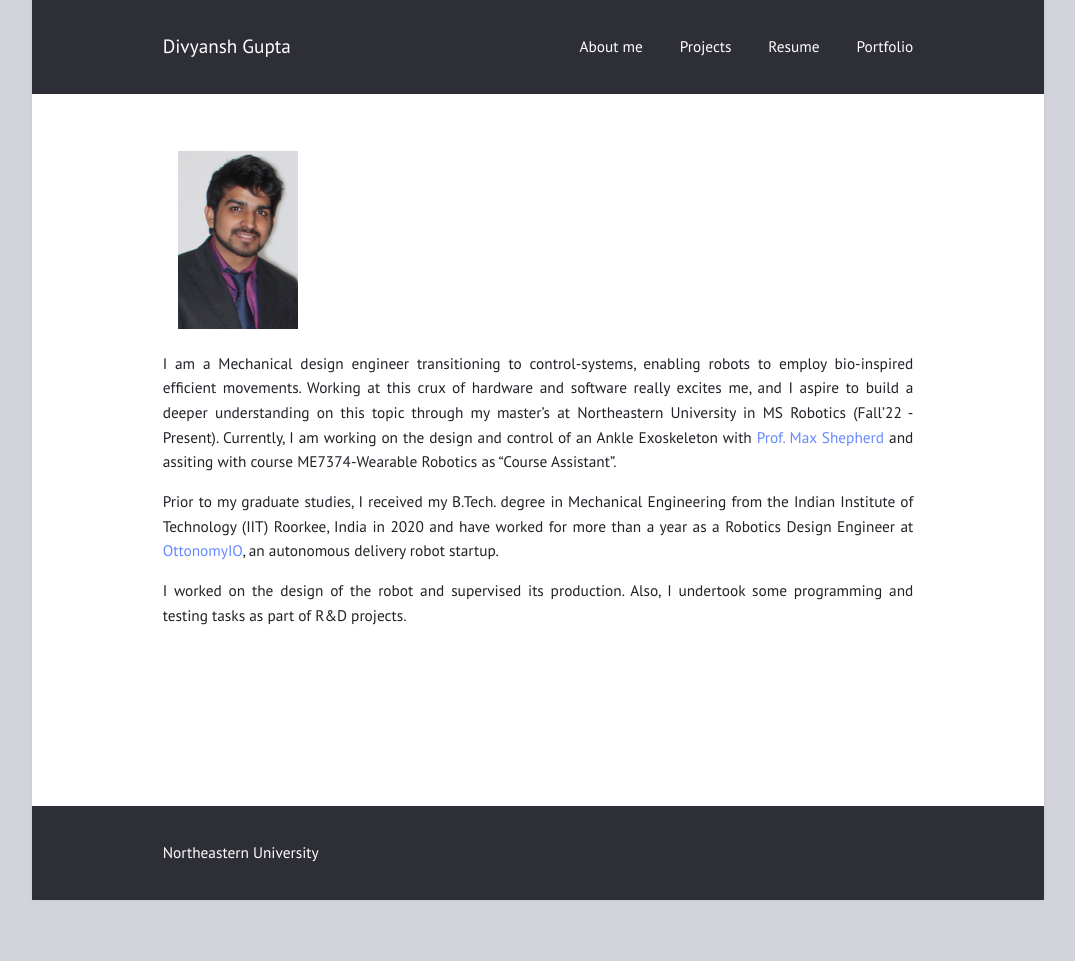
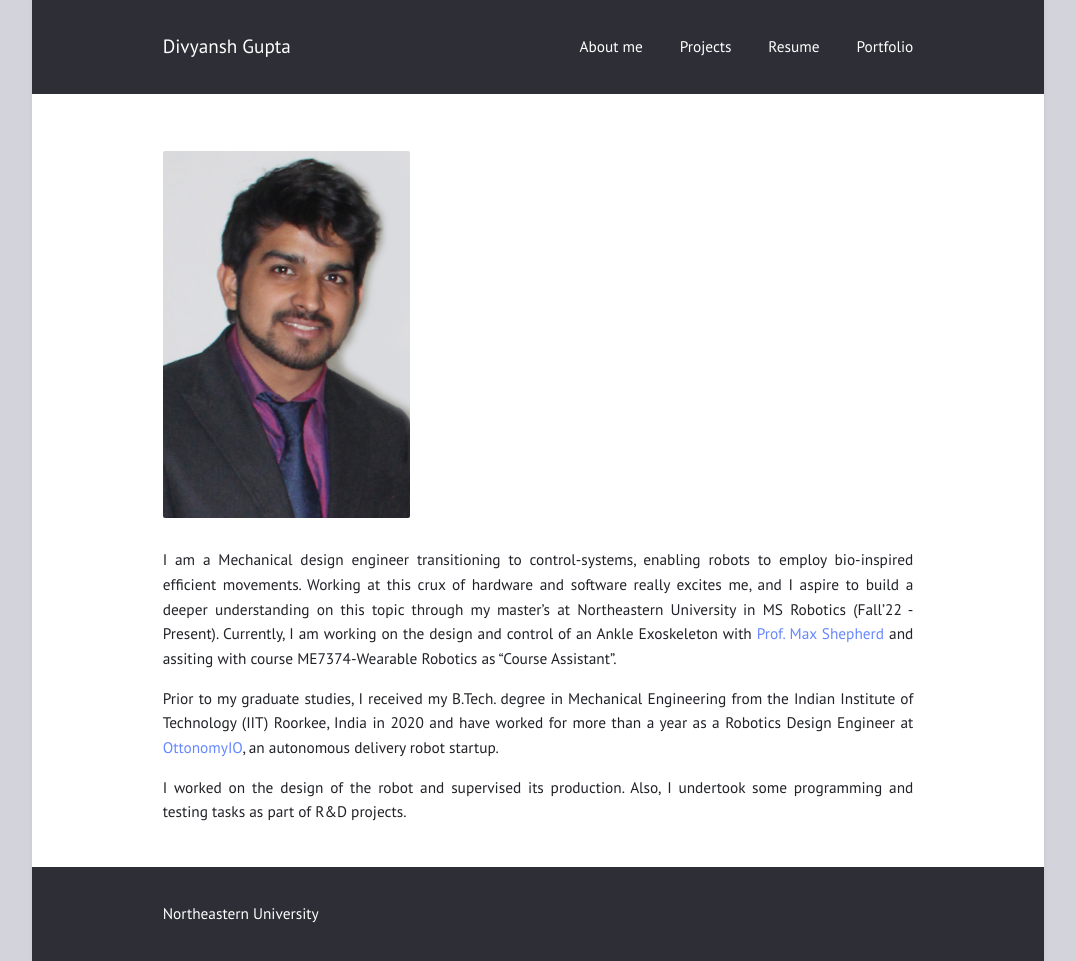
Before and after one commit to gupta-divy/gupta-divy.github.io, a Jekyll site: the page built from index.md, in a window 1280 px wide. Shown: the whole page, without its empty margins (102-1177 px from the left). Built offline with Jekyll 4.4.1, drawn with Linux system fonts in a browser that asks for light colours; before the commit the page ends 900 px from its top, so only the background shows below that.

Commit message:
Updated image

```diff
--- a/index.md
+++ b/index.md
@@ -2,8 +2,10 @@
 layout: page
 title: ""
 ---
-
-<img align="center" width="120" height="120" src="/assets/my_photo.jpg" style="padding-right: 15px; padding-left: 15px;">
+<p align="center" width="100%">
+    <img width="33%" src="/assets/my_photo.jpg">
+</p>
+<!-- <img align="center" width="120" height="120" src="/assets/my_photo.jpg" style="padding-right: 15px; padding-left: 15px;"> -->
 
 I am a Mechanical design engineer transitioning to control-systems, enabling robots to employ bio-inspired efficient movements. Working at this crux of hardware and software really excites me, and I aspire to build a deeper understanding on this topic through my master's at Northeastern University in MS Robotics (Fall'22 - Present). Currently, I am working on the design and control of an Ankle Exoskeleton with [Prof. Max Shepherd](https://coe.northeastern.edu/people/shepherd-maxwell/) and assiting with course ME7374-Wearable Robotics as "Course Assistant".
 
```
